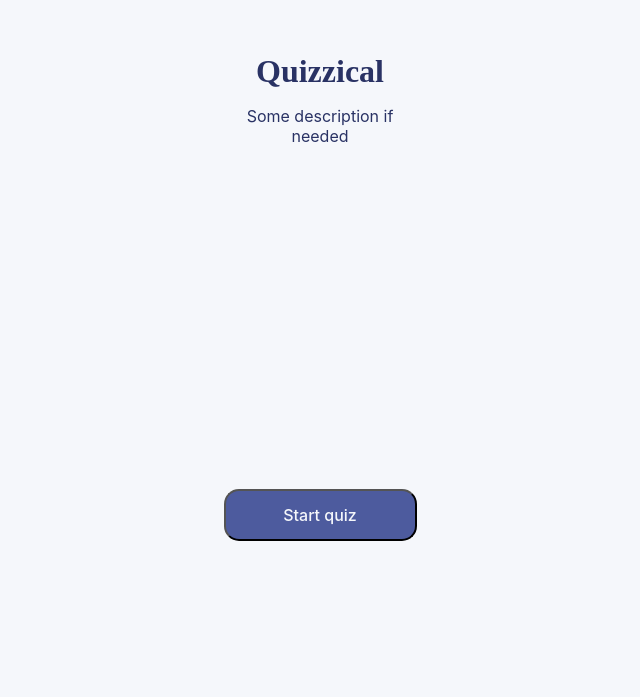
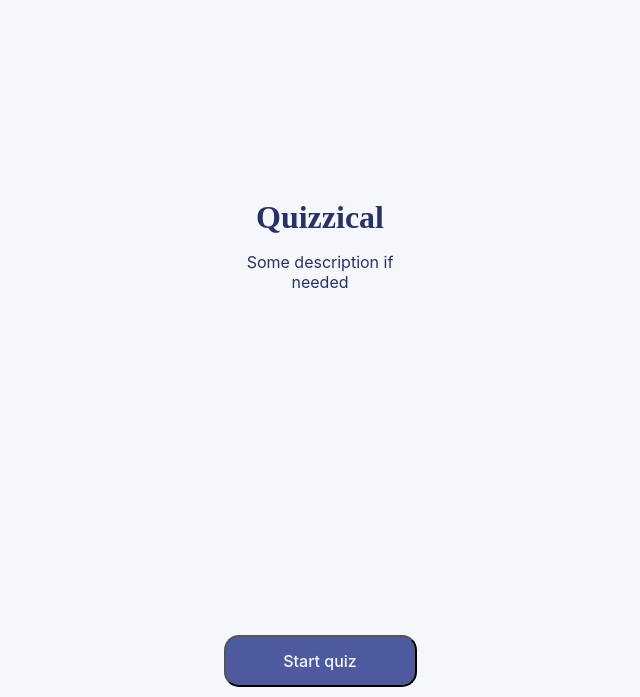
Before and after one commit to Domka28/Quiziti, a React (Create React App) app: page / in a window 1280 px wide. Shown: the part 103-800 px from the top of the page, without its empty margins (320-960 px from the left). Built offline with nearby package versions, Linux system fonts and the light colour scheme.

Commit message:
Add all buttons

```diff
--- a/src/App.css
+++ b/src/App.css
@@ -40,13 +40,15 @@ body {
   margin-bottom: 2rem;
 }
 
-.start-btn {
+.start-btn,
+.check-btn,
+.play-btn {
   width: 193px;
   height: 52px;
   background: #4D5B9E;
   text-align: center;
   border-radius: 15px;
-  margin: auto;
+  margin: 10px auto;
   font-family: 'Inter';
   font-weight: 500;
   font-size: 1em;
@@ -99,3 +101,12 @@ body {
 .selectedAnswer {
   background-color: #D6DBF5;
 }
+
+.correctAnswer {
+  background-color: #94D7A2;
+}
+
+.incorrectAnswer {
+  background-color: #F8BCBC;
+
+}
--- a/src/App.js
+++ b/src/App.js
@@ -3,14 +3,12 @@ import React, { useEffect, useState } from 'react';
 import Start from "./components/Start"
 import Question from './components/Question';
 
-
 function App() {
   const [questionsData, setQuestionsData] = useState([])
   const [isGameStarted, setGameStarted] = useState(false)
-
+  const [isCheckAnswer, setCheckAnswer] = useState(false)
 
   useEffect(() => {
-    console.log("useEffect")
     if (isGameStarted) {
       console.log("fetch data")
       fetch("https://opentdb.com/api.php?amount=5&difficulty=medium&type=multiple")
@@ -41,24 +39,41 @@ function App() {
   }
   const questionsComponent = questionsData.map(question => {
     return (
-      <Question key={question.question} question={question} setQuestionsData={setQuestionsData} />
+      <Question key={question.question} checkAnswer={isCheckAnswer} question={question} setQuestionsData={setQuestionsData} />
     )
   });
   const newGame = () => {
-    console.log("new game")
     setGameStarted(true)
   }
-
+  const checkAnswers = () => {
+    setCheckAnswer(true)
+  }
+  const playAgain = () => {
+    console.log("play")
+  }
 
   return (
     <div className="main-container">
       <Start />
       {questionsData && questionsComponent}
-      <button
+      {!isGameStarted && <button
         className="start-btn"
         onClick={newGame}
-      >Start quiz</button>
-    </div>
+      >Start quiz
+      </button>}
+      {isGameStarted && !isCheckAnswer && < button
+        className="check-btn"
+        onClick={checkAnswers}
+      >Check answers
+      </button>}
+      {
+        isCheckAnswer && <button
+          className="play-btn"
+          onClick={playAgain}
+        >Play again
+        </button>
+      }
+    </div >
 
   );
 }
--- a/src/components/Question.js
+++ b/src/components/Question.js
@@ -1,8 +1,7 @@
 import React from 'react';
 
-
 export default function Question(props) {
-    const { question, setQuestionsData } = props
+    const { question, setQuestionsData, isCheckAnswer } = props
     const { answers } = question
 
     function selectAnswer(answer, id) {
@@ -18,11 +17,11 @@ export default function Question(props) {
             return newQuestionsData
         })
     }
-
-
     function getClass(answer) {
         if (answer === question.selectedAnswer) {
             return "answer selectedAnswer"
+        } else if (isCheckAnswer && answer === question.checkanswer) {
+            return "answer correctAnswer"
         } else {
             return "answer"
         }
@@ -43,3 +42,8 @@ export default function Question(props) {
         </div>
     )
 }
+
+
+// Zrobiłam onClick dla każdego z przycisków i później chciałam dla checkAnswers zrobić state, żeby po kliknięciu w
+// przycisk, żeby zmienił się w true i wysyłam go w propsach to question i chciałam w zależności tego, czy jest true
+// żeby wyświetlić zmianę background ale nie działą xd
```
